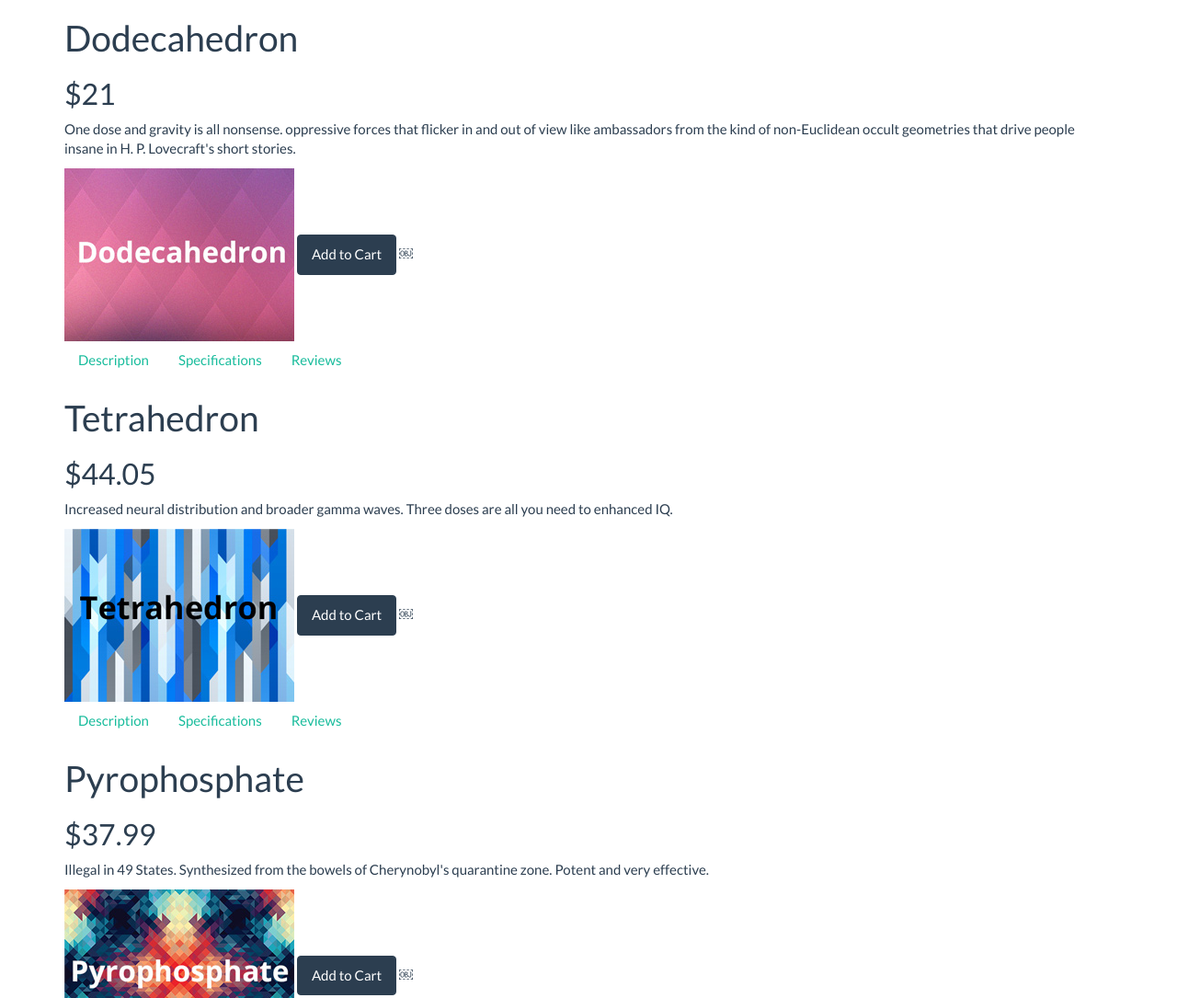
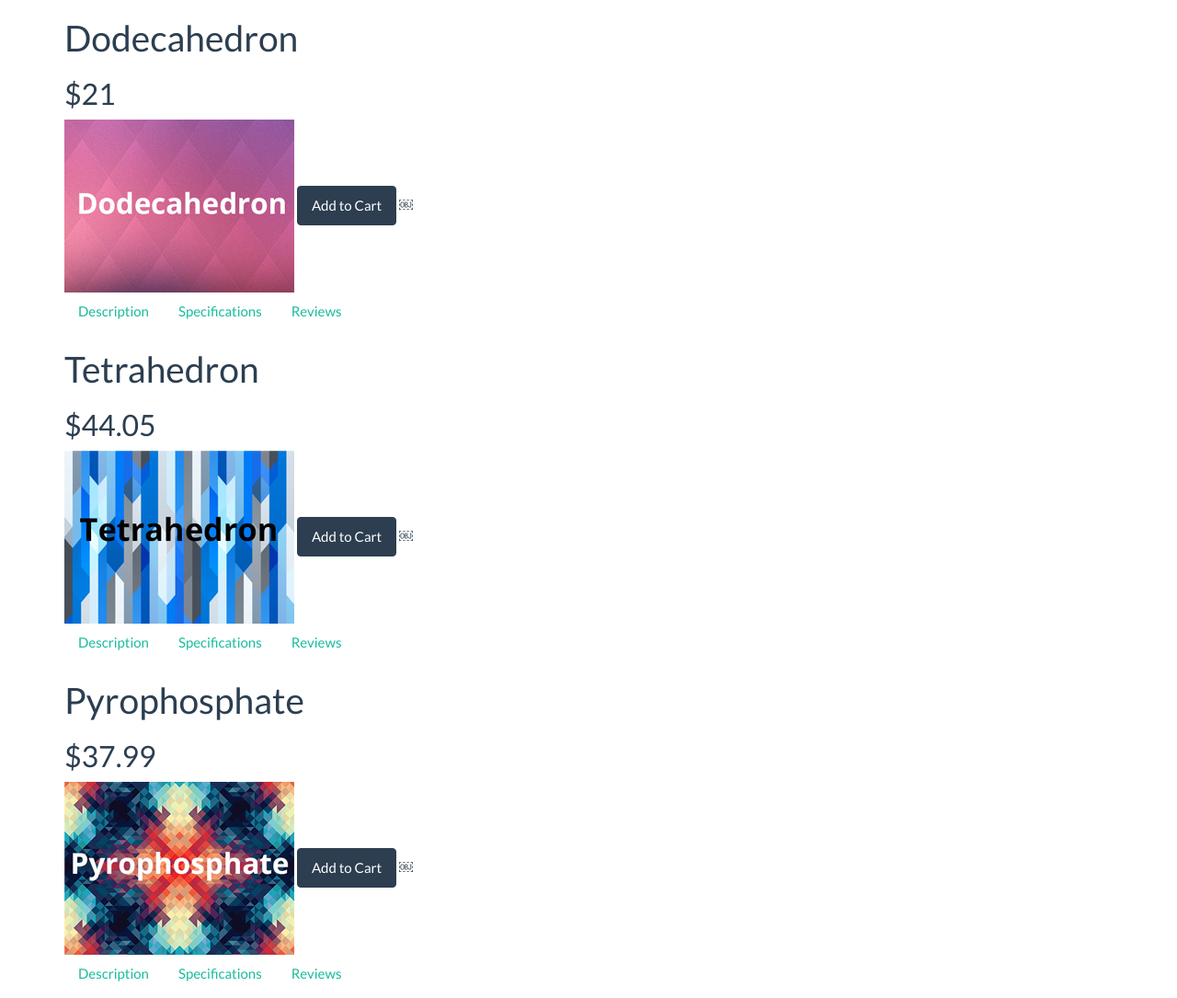
Before and after one commit to nickfogle/angularstore, a plain HTML site: page index.html in a window 1280 px wide. Shown: the part 964-2049 px from the top of the page at 92% size. Drawn offline with Linux system fonts and the light colour scheme.

Commit message:
accordion style changes

```diff
--- a/index.html
+++ b/index.html
@@ -24,7 +24,6 @@
 
          <h1>{{product.name}}</h1>
          <h2>${{product.price}}</h2>
-         <p>{{product.description}}</p>
          <img ng-src="{{product.images[0].full}}"/>
          <button class="btn btn-primary">Add to Cart</button>
 
```
